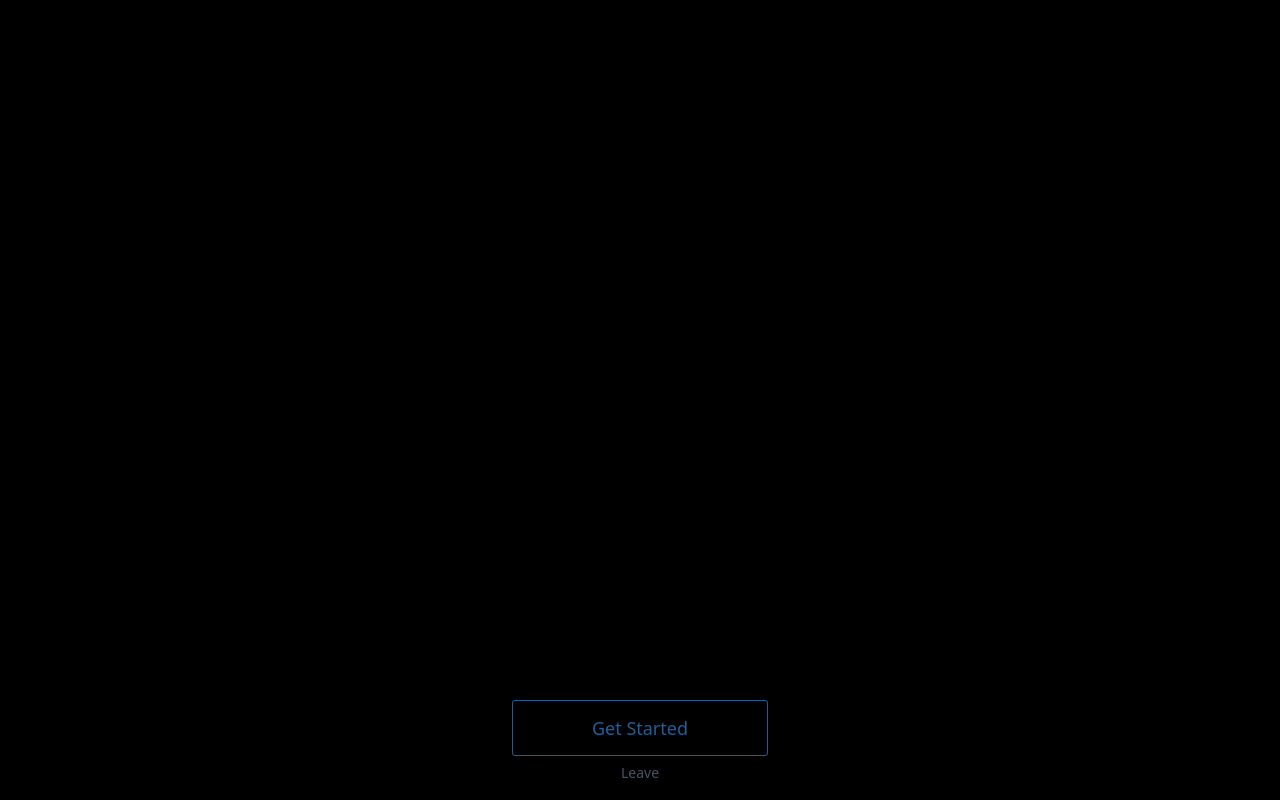
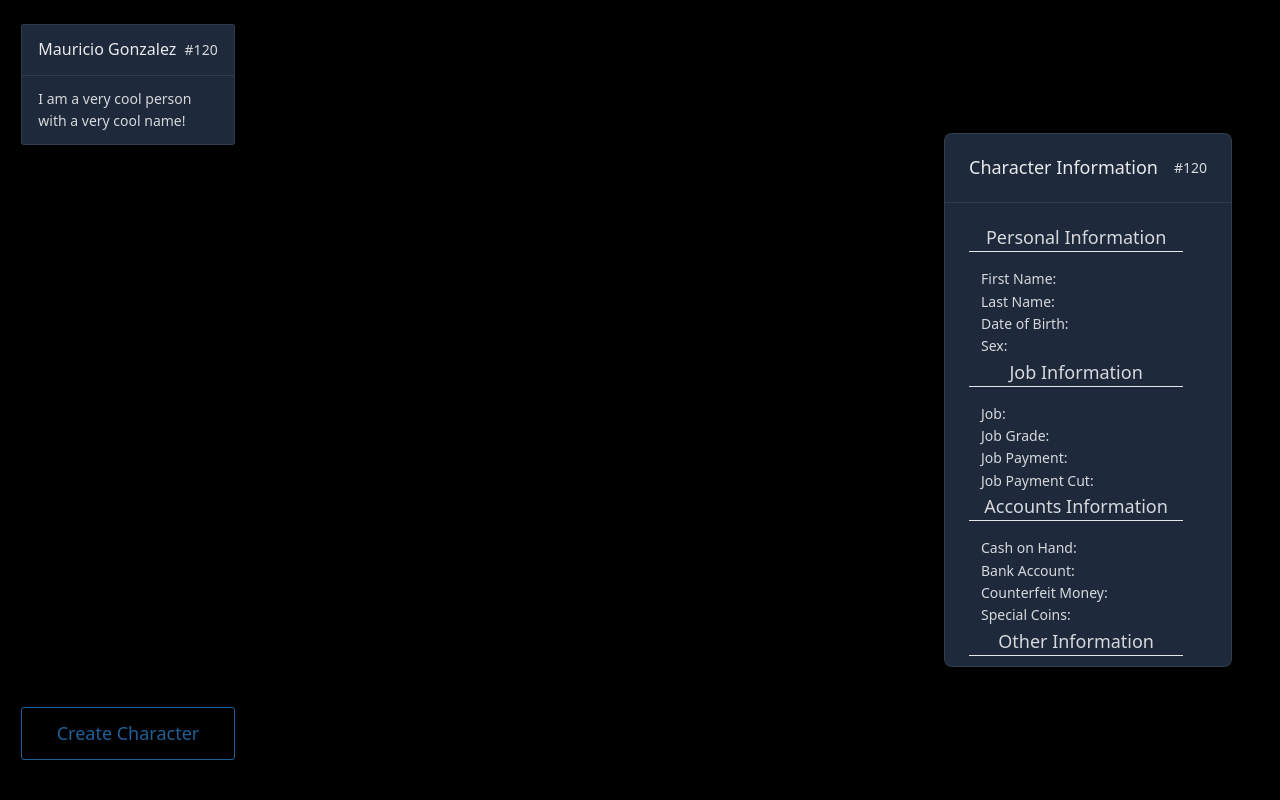
Before and after one commit to AtlasFw/atl-identity, a Vue app in the folder web/: page / in a window 1280 px wide. Built offline with nearby package versions, Linux system fonts and the light colour scheme; a small style sheet from the web is missing.

Commit message:
feat(web/multicharacter): info + chars design

```diff
--- a/web/package.json
+++ b/web/package.json
@@ -17,6 +17,7 @@
     "autoprefixer": "^10.4.2",
     "naive-ui": "^2.25.1",
     "postcss": "^8.4.6",
+    "tailwind-scrollbar": "^1.3.1",
     "tailwindcss": "^3.0.19",
     "vfonts": "^0.0.3",
     "vite": "^2.8.0"
--- a/web/src/App.vue
+++ b/web/src/App.vue
@@ -6,12 +6,20 @@ import Multicharacter from './views/Multicharacter.vue'
 import Identity from './views/Identity.vue'
 
 const state = reactive({
-  login: true,
+  login: false,
   multicharacter: {
-    state: false,
-  },
-  identity: {
-    state: false
+    state: true,
+    characters: [
+      {
+        char_id: '120',
+        firstname: 'Mauricio',
+        lastname: 'Gonzalez',
+        dob: '01/01/2000',
+        sex: 'female',
+        quote: 'I am a very cool person with a very cool name!'
+      }
+    ],
+    selected: new Map()
   }
 })
 
@@ -24,17 +32,16 @@ const switchState = (type) => {
 </script>
 
 <template>
-  <n-config-provider class="bg-black w-full h-full" :theme="darkTheme">
-      <div class="bg-black w-full h-full">
-        <n-dialog-provider :theme="darkTheme">
+    <div class="bg-black w-full h-full">
+      <n-config-provider class="bg-black w-full h-full" :theme="darkTheme">
+        <n-dialog-provider>
           <transition name="fade">
             <Intro v-if="state.login" @startmulticharacter="switchState"/>
           </transition>
-          <Multicharacter v-if="state.multicharacter.state"/>
-          <Identity v-if="state.identity.state"/>
+          <Multicharacter v-if="state.multicharacter.state" :active="true" :chars="state.multicharacter.characters"/>
         </n-dialog-provider>
-      </div>
-  </n-config-provider>
+      </n-config-provider>
+    </div>
 </template>
 
 <style>
--- a/web/src/views/Multicharacter.vue
+++ b/web/src/views/Multicharacter.vue
@@ -1,9 +1,68 @@
 <script setup>
-
+import { NCard, NButton, NSkeleton } from 'naive-ui'
+import { ref, defineProps } from 'vue'
+defineProps({
+  active: {
+    type: Boolean,
+    default: true
+  },
+  chars: {
+    type: Array,
+    required: false
+  }
+})
 </script>
 
 <template>
-  <div class="h-full w-full flex items-end justify-center">
-
+  <div class="h-full w-full grid grid-cols-10">
+    <div class="h-full overflow-hidden col-span-2">
+      <div class="h-5/6 flex flex-col items-center justify-start scrollbar scroll-smooth scrollbar-thin scrollbar-track-slate-800 scrollbar-thumb-slate-700">
+        <NCard class="w-5/6 bg-slate-800 mt-6" size="small" :segmented="{ content: true }" v-for="(char, index) in chars" :key="index" :title="`${char.firstname} ${char.lastname}`">
+          <template #header-extra>#{{ char.char_id }}</template>
+          {{ char.quote }}
+        </NCard>
+      </div>
+      <div class="h-1/6 flex justify-center items-center overflow-hidden">
+        <NButton class="w-5/6 h-2/5 text-lg" :focusable="false" color="#215F96" ghost strong type="info">Create Character</NButton>
+      </div>
+    </div>
+    <div class="h-full col-span-5"></div>
+    <div class="h-full col-span-3 flex justify-center items-center">
+      <NCard class="w-3/4 h-4/6 rounded-lg bg-slate-800 overflow-hidden" n-skeleton size="medium" :segmented="{ content: true, footer: 'soft'}">
+        <template #header>
+          <n-skeleton v-if="!active" text width="55%"/>
+          <template v-else>
+            Character Information
+          </template>
+        </template>
+        <template #header-extra v-if="!active">#</template>
+        <template #header-extra v-else>#120</template>
+        <n-skeleton v-if="!active" text width="60%"/>
+        <template v-else>
+          <div class="h-95% scrollbar scroll-smooth scrollbar-thin scrollbar-track-slate-800 scrollbar-thumb-slate-700 overflow-hidden">
+            <h2 class="text-lg font-medium border-b-1 text-center mb-4 w-90%">Personal Information</h2>
+            <span class="ml-3 w-90%">First Name: {{}}</span><br>
+            <span class="ml-3 w-90%">Last Name: {{}}</span><br>
+            <span class="ml-3 w-90%">Date of Birth: {{}}</span><br>
+            <span class="ml-3 w-90%">Sex: {{}}</span><br>
+            <h2 class="text-lg font-medium border-b-1 text-center mb-4 w-90%">Job Information</h2>
+            <span class="ml-3 w-90%">Job: {{}}</span><br>
+            <span class="ml-3 w-90%">Job Grade: {{}}</span><br>
+            <span class="ml-3 w-90%">Job Payment: {{}}</span><br>
+            <span class="ml-3 w-90%">Job Payment Cut: {{}}</span>
+            <h2 class="text-lg font-medium border-b-1 text-center mb-4 w-90%">Accounts Information</h2>
+            <span class="ml-3 w-90%">Cash on Hand: {{}}</span><br>
+            <span class="ml-3 w-90%">Bank Account: {{}}</span><br>
+            <span class="ml-3 w-90%">Counterfeit Money: {{}}</span><br>
+            <span class="ml-3 w-90%">Special Coins: {{}}</span><br>
+            <h2 class="text-lg font-medium border-b-1 text-center mb-4 w-90%">Other Information</h2>
+            <span class="ml-3 w-90%">Last Street: {{}}</span><br>
+            <span class="ml-3 w-90%">Something Else: {{}}</span><br>
+            <span class="ml-3 w-90%">Something Else: {{}}</span><br>
+            <span class="ml-3 w-90%">Quote: {{}}</span><br>
+          </div>
+        </template>
+      </NCard>
+    </div>
   </div>
 </template>
--- a/web/tailwind.config.js
+++ b/web/tailwind.config.js
@@ -7,8 +7,19 @@ module.exports = {
 		extend: {
 		    colors: {
                 "atl-1": "#215F96",
-		    }
+		    },
+		    borderWidth: {
+                "1": "1px",
+            },
+            height: {
+                "95%": "95%",
+            },
+            width: {
+                "90%": "90%",
+            }
 		},
 	},
-	plugins: [],
+	plugins: [
+	    require('tailwind-scrollbar'),
+	],
 }
```
Also changed, not shown: 1 other file (tests, documents, lock files or other folders).
